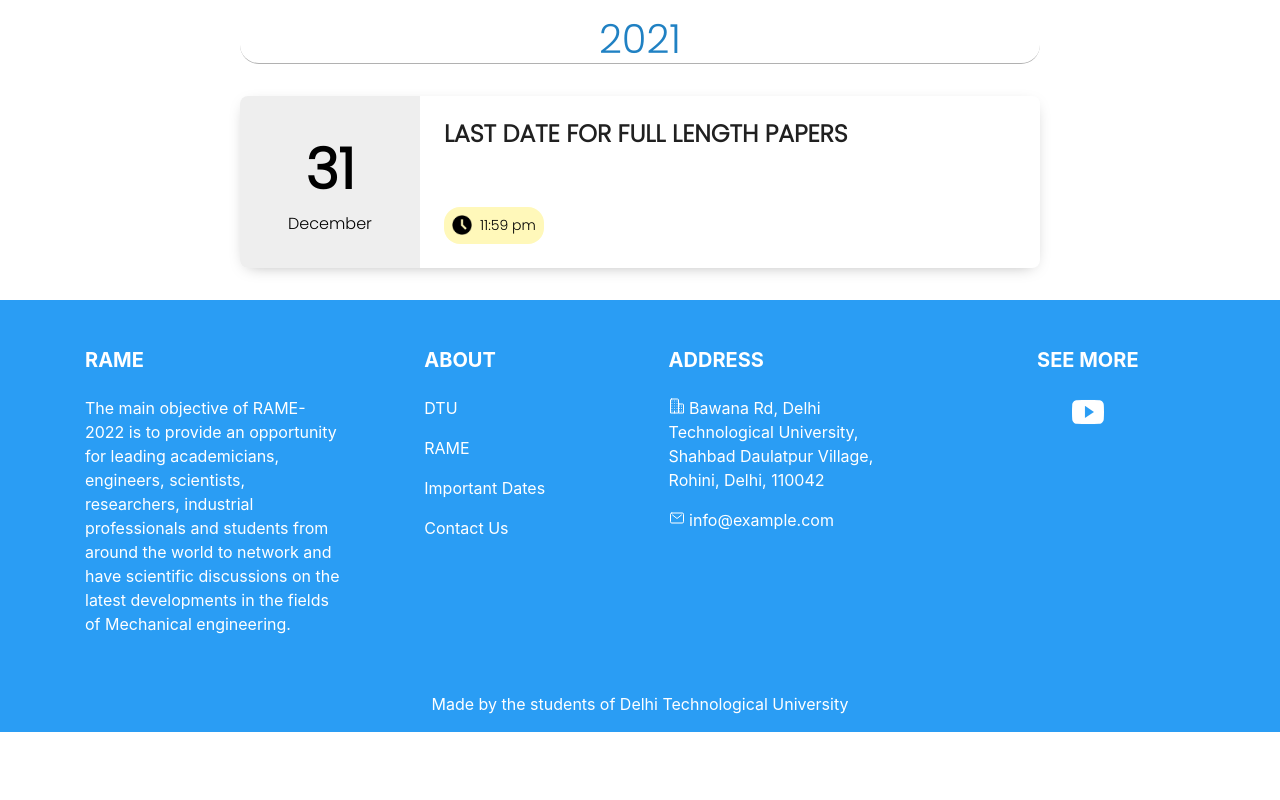
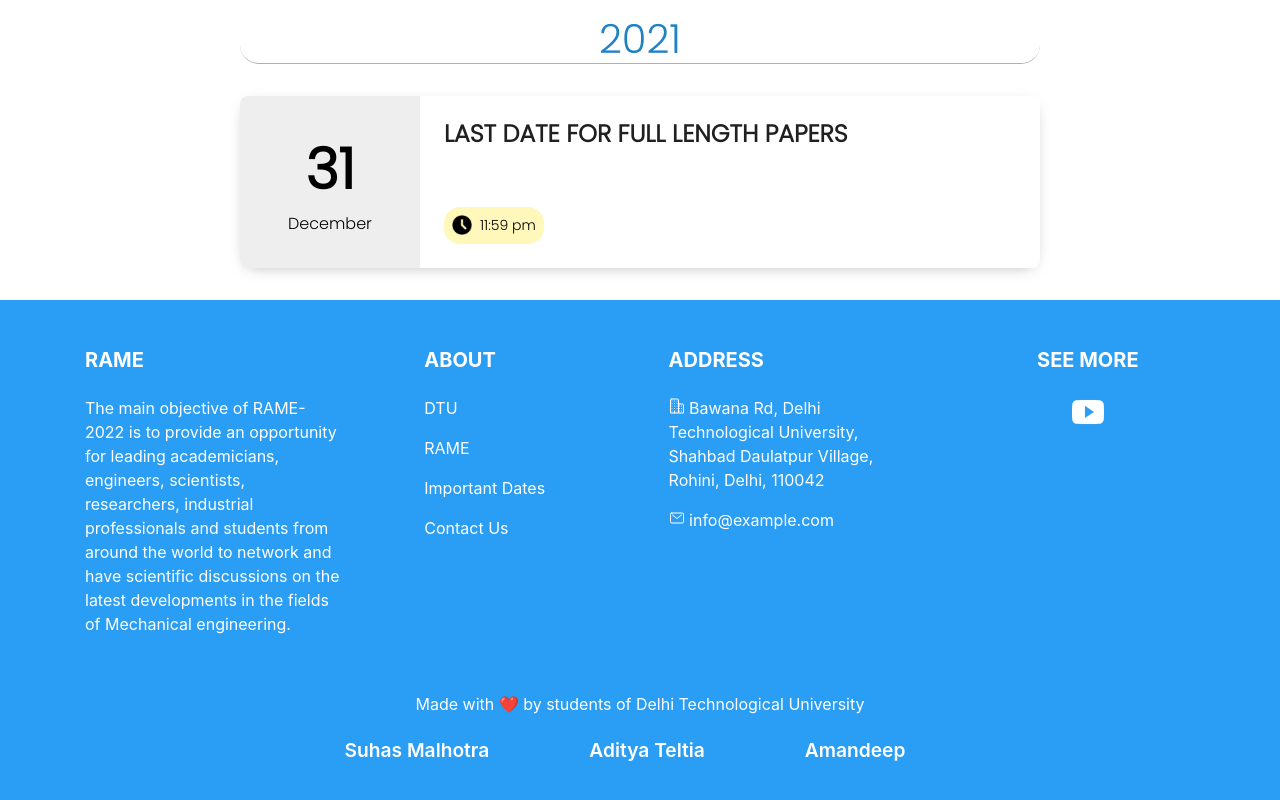
Before and after one commit to suhas-malhotra/RAME-2022, a React (Create React App) app in the folder client/: page /#/call-for-papers in a window 1280 px wide. Shown: the part 1141-1941 px from the top of the page. Before the commit the page ends 1873 px from the top, so only its background shows below. Built offline with nearby package versions, Linux system fonts and the light colour scheme.

Commit message:
Added developers names
Signed-off-by: unknown <teltia.aditya22@gmail.com>

```diff
--- a/client/package.json
+++ b/client/package.json
@@ -7,6 +7,7 @@
     "@testing-library/react": "^11.2.7",
     "@testing-library/user-event": "^12.8.3",
     "firebase": "^8.7.1",
+    "netlify-cli": "^5.4.7",
     "node-sass": "^6.0.1",
     "react": "^17.0.2",
     "react-dom": "^17.0.2",
--- a/client/src/assets/css/footer.css
+++ b/client/src/assets/css/footer.css
@@ -8,3 +8,22 @@
 .page-footer {
   background-color: #2a9df4;
 }
+
+.student_names{
+  display: flex;
+  width: 100%;
+  justify-content: center;
+  align-items: center;
+  gap: 100px;
+  margin: 20px 0!important;
+  margin-right: 20px;
+  padding: 0;
+  padding-right: 30px !important;
+  font-size: larger;
+  font-weight: 600;
+}
+
+.student_names a{
+  text-decoration: none;
+  color: white;
+}
--- a/client/src/components/layouts/Footer.js
+++ b/client/src/components/layouts/Footer.js
@@ -118,7 +118,18 @@
         </div>
       </div>
       <div className="footer-copyright text-center py-3 text-white">
-        Made by the students of Delhi Technological University
+        Made with ❤️ by students of Delhi Technological University
+        <ul className = "student_names">
+          <a href = "http://www.linkedin.com/in/suhas-malhotra-dtu" target = "_blank">
+            Suhas Malhotra
+          </a>
+          <a href = "https://www.linkedin.com/in/aditya-teltia-a9a7731b4/" target = "_blank">
+            Aditya Teltia
+          </a>
+          <a href = "http://www.linkedin.com/in/amandeep-singh-1a196b204" target = "_blank">
+            Amandeep
+          </a>
+        </ul>
       </div>
 
     </footer>
```
Also changed, not shown: 1 other file (tests, documents, lock files or other folders).
